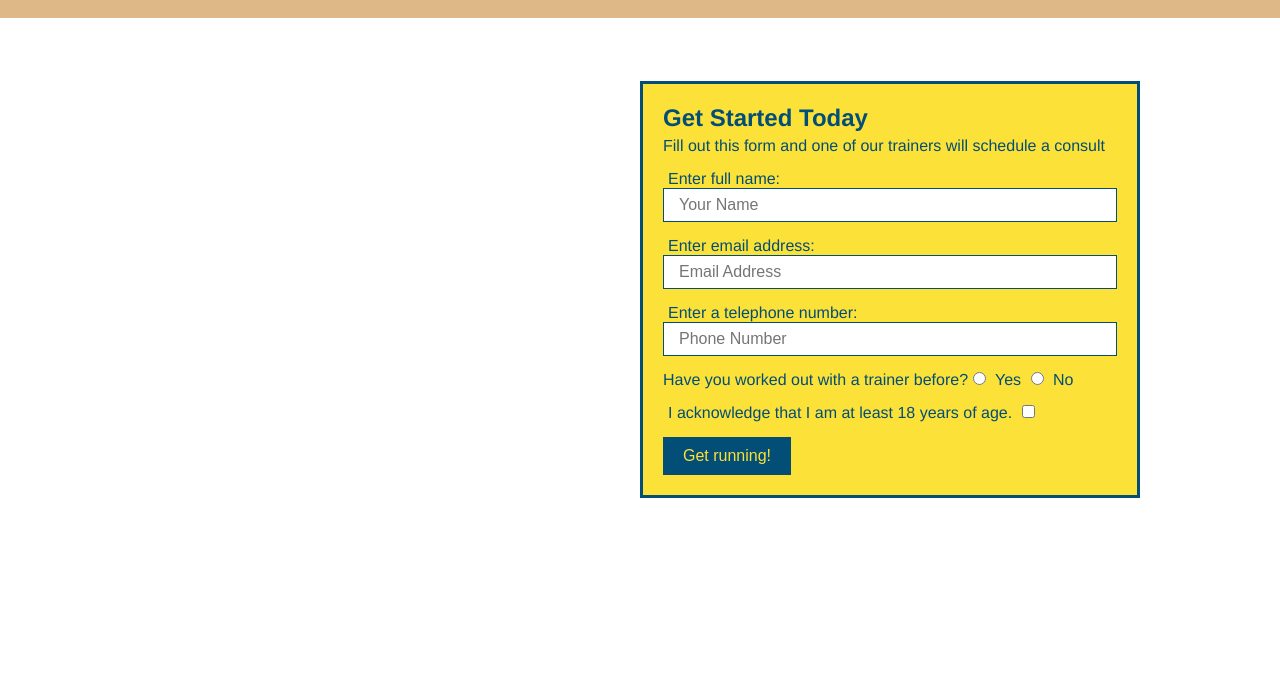
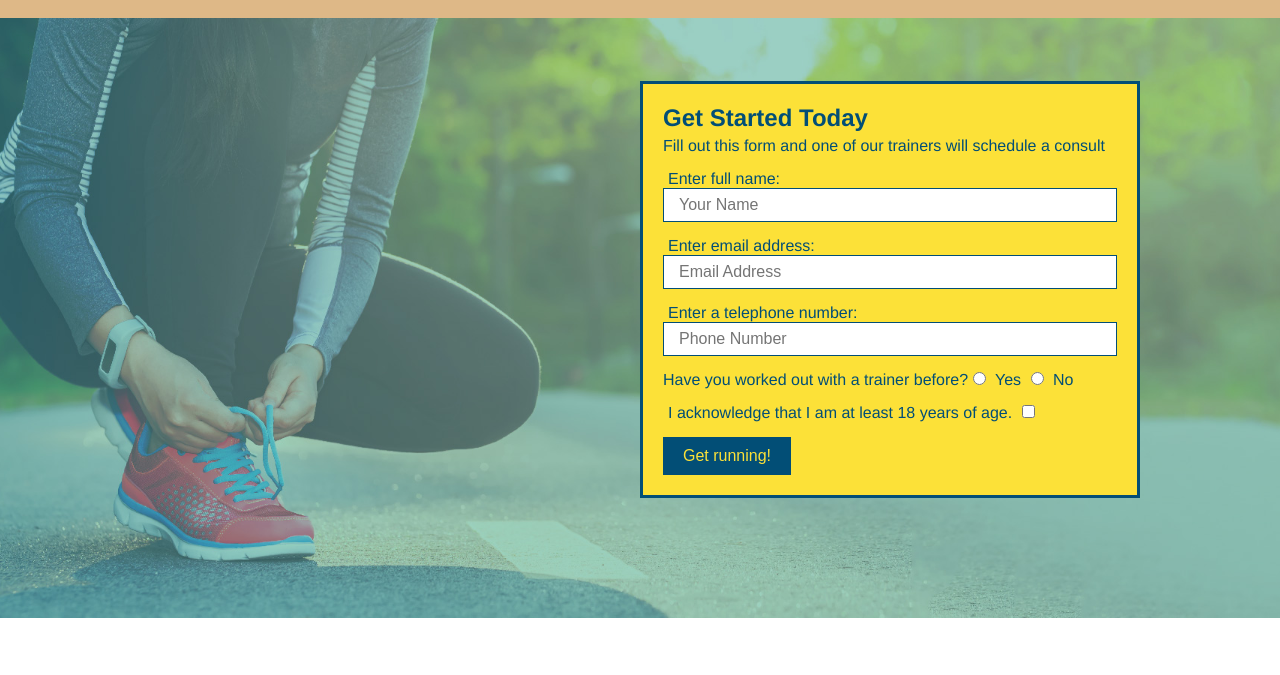
Before and after one commit to Nway-Khant/Run-Buddy, a plain HTML site: page index.html in a window 1280 px wide. Shown: the part 64-739 px from the top of the page. Drawn offline with Linux system fonts and the light colour scheme; the site is published under a folder, as on GitHub Pages, so addresses that start at the root find nothing.

Commit message:
renamed hero-bg.jpg

```diff
--- a/assets/css/main.css
+++ b/assets/css/main.css
@@ -70,7 +70,7 @@
 
   /* Hero Style Start */
   .hero {
-    background-image: url('/hero-bg.jpg');
+    background-image: url('../images/hero-bg.jpg');
     height: 600px;
     background-size: cover;
     background-position: center;
```
Also changed, not shown: assets/images/hero-bg.jpg (renamed from hero-bg.jpg).
